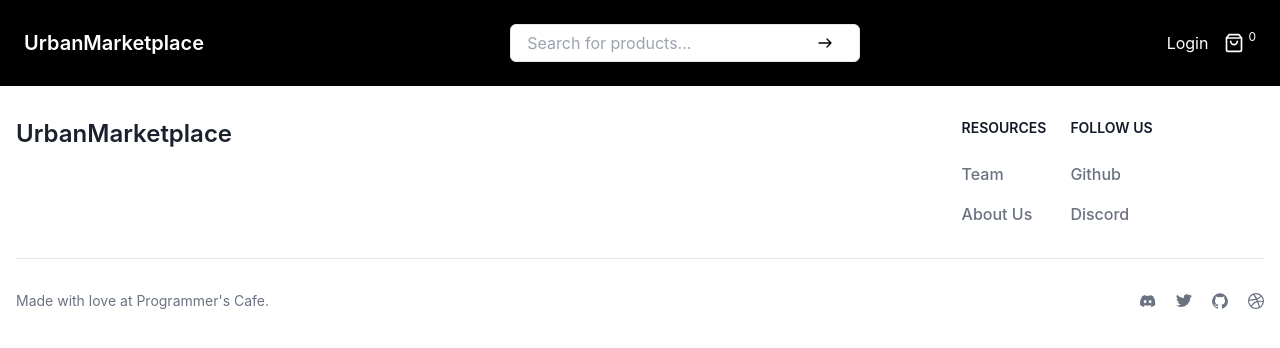
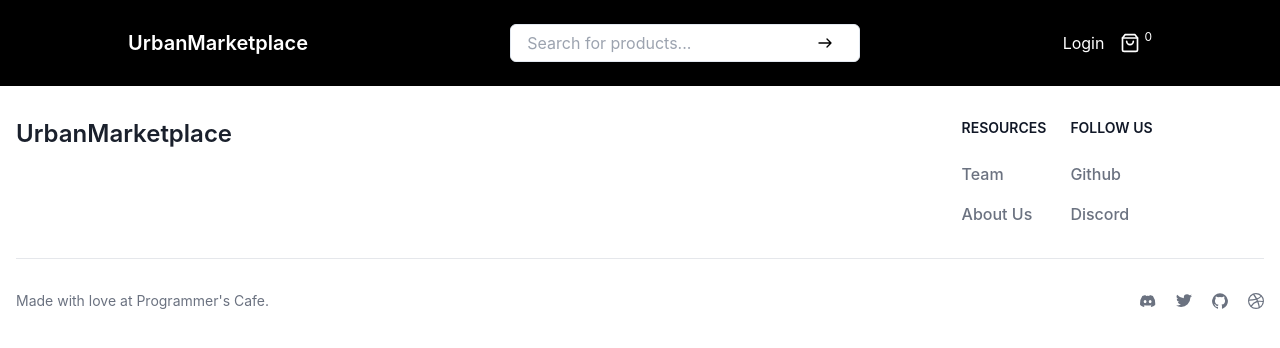
Before and after one commit to ASCE-D/UrbanMarketplace, a React (Vite) app in the folder frontend/: page /order/1 in a window 1280 px wide. Shown: the top 348 px of the page. Built offline with nearby package versions, Linux system fonts and the light colour scheme.

Commit message:
Header alignment fix
 <nav className="bg-black text-white p-6 z-[100] w-full flex flex-col items-center justify-center">
      <div className="container flex flex-row justify-between items-center w-full max-w-5xl">

```diff
--- a/frontend/src/components/layouts/Header/Header2.jsx
+++ b/frontend/src/components/layouts/Header/Header2.jsx
@@ -126,8 +126,8 @@ const Header = () => {
   }, []);
 
   return (
-    <nav className="bg-black text-white p-6 z-[100]  w-full flex flex-col">
-      <div className="container flex flex-row justify-between items-center">
+     <nav className="bg-black text-white p-6 z-[100] w-full flex flex-col items-center justify-center">
+      <div className="container flex flex-row justify-between items-center w-full max-w-5xl">
         <button onClick={reloadHandler}>
           <h2 className={`text-${isMobile?'sm':'xl'} font-semibold`}>UrbanMarketplace</h2>
         </button>
```
